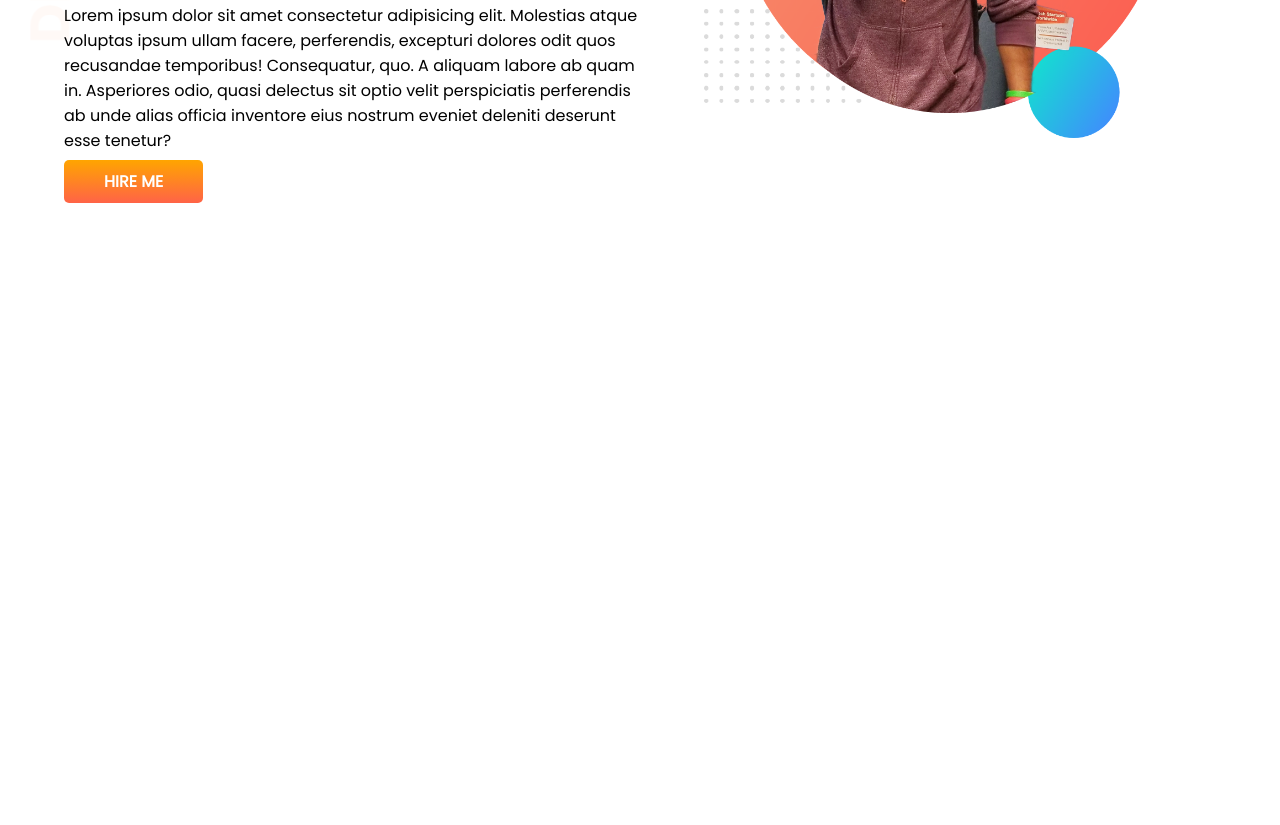
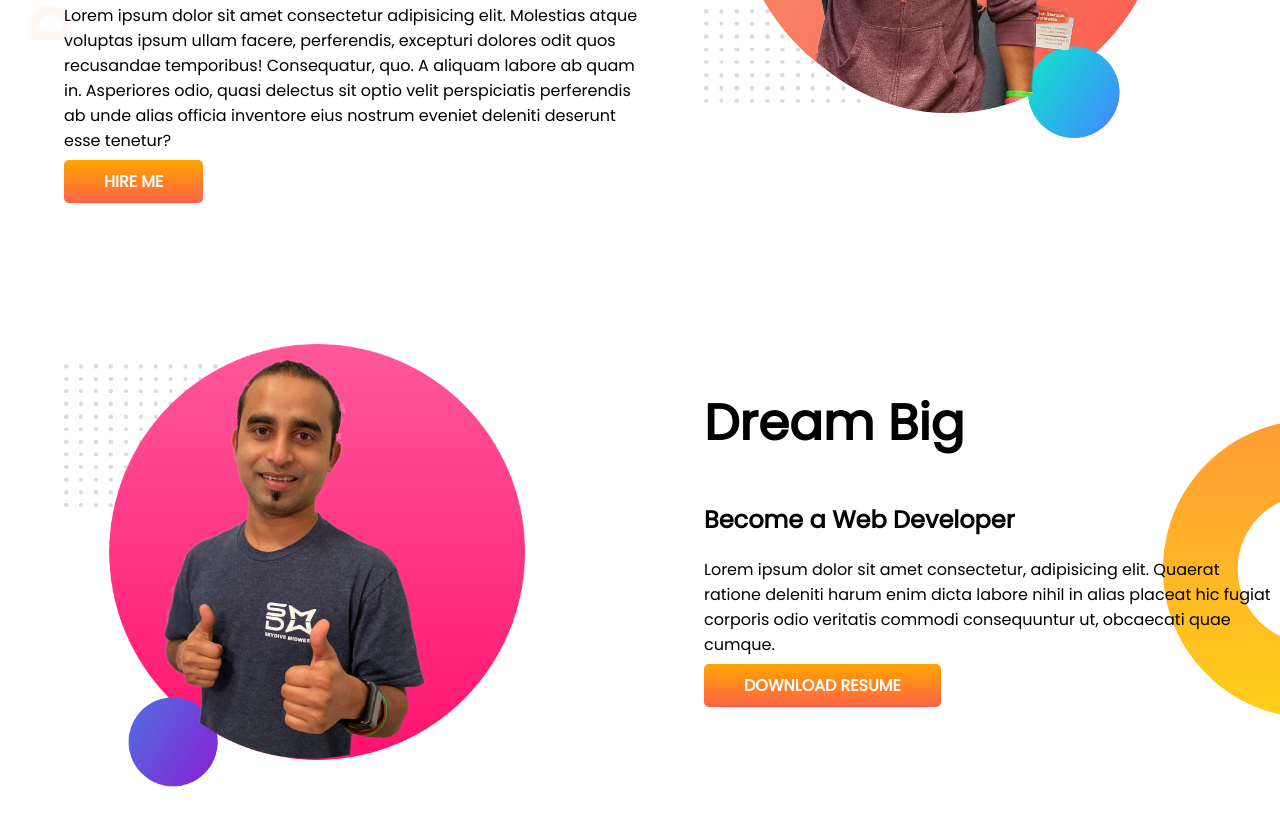
Before and after one commit to mushrat-jahan/My-first-portfolio, a plain HTML site: page index.html in a window 1280 px wide. Shown: the part 319-1144 px from the top of the page. Before the commit the page ends 800 px from the top, so only its background shows below. Drawn offline with Linux system fonts and the light colour scheme.

Commit message:
dream added

```diff
--- a/index.html
+++ b/index.html
@@ -26,5 +26,16 @@
             <img src="image/jhankar.png" alt="">
         </div>
     </section>
+    <section class="dream-big">
+        <div class="half-width">
+            <img src="image/jhankar2.png" alt="">
+        </div>
+        <div class="half-width">
+            <h1>Dream Big</h1>
+             <h2>Become a Web Developer</h2>
+             <p>Lorem ipsum dolor sit amet consectetur, adipisicing elit. Quaerat ratione deleniti harum enim dicta labore nihil in alias placeat hic fugiat corporis odio veritatis commodi consequuntur ut, obcaecati quae cumque.</p>
+             <a class="link-button" target="_blank" href="">DOWNLOAD RESUME</a>
+        </div>
+    </section>
 </body>
 </html>
--- a/style.css
+++ b/style.css
@@ -10,6 +10,7 @@ h1 {
 }
 section {
     display: flex;
+    margin-bottom: 150px;
 }
 .half-width {
     width: 50%;
@@ -31,3 +32,8 @@ section {
     background-image: url(image/top-banner.png);
     background-repeat: no-repeat;
 }
+.dream-big{
+    background-image: url(image/dream-bg.png);
+    background-repeat: no-repeat;
+    background-position: right;
+}
```
